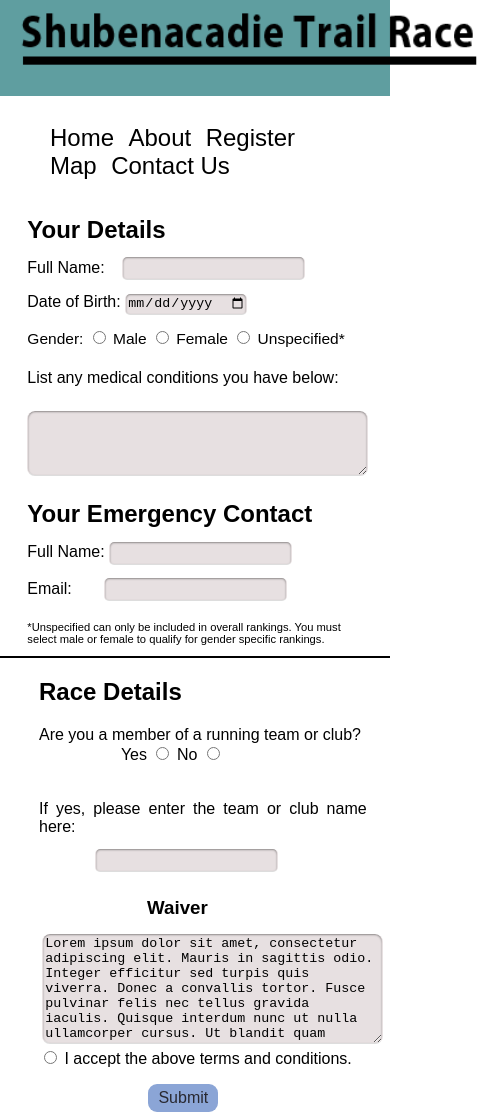
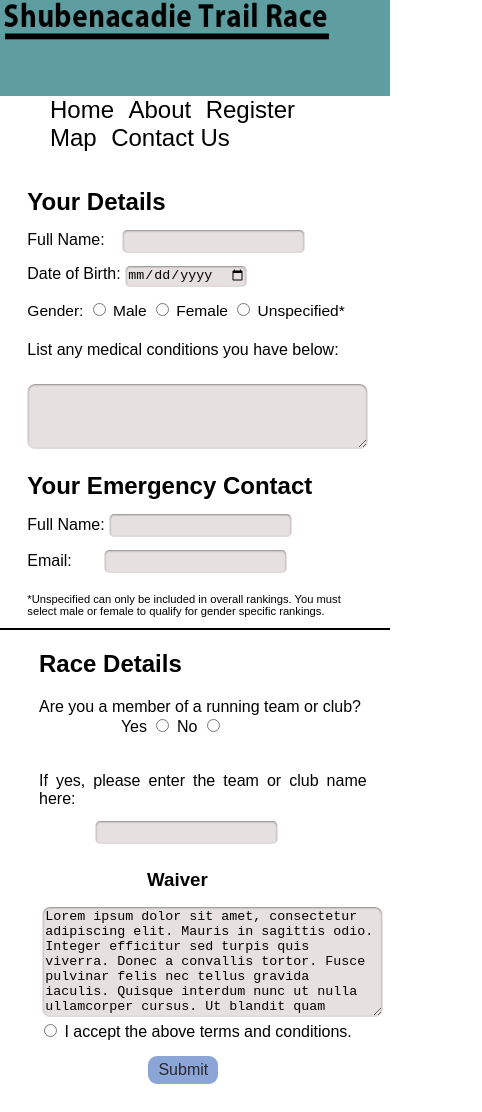
Before and after one commit to jilliandburke/form, a plain HTML site: page index.html in a window 390 px wide. Shown: the whole page, 482 px wide, since content can reach past the window. After the commit the page ends 1084 px from the top, so only its background shows below. Drawn offline with Linux system fonts and the light colour scheme.

Commit message:
Small CSS fix

```diff
--- a/form.css
+++ b/form.css
@@ -186,7 +186,7 @@ li {
 }
 
 
-@media (max-width: 480px) {
+@media (max-width: 479px) {
 
     body {
       max-width: 480px;
@@ -194,6 +194,17 @@ li {
       font-family: sans-serif;
       overflow-x: hidden;
     }
+
+    img {
+      height: 50%;
+      margin: 0 auto;
+      clear: both;
+    }
+
+    ul {
+      clear: both;
+    }
+
 
     section {
       width: 100%;
```
